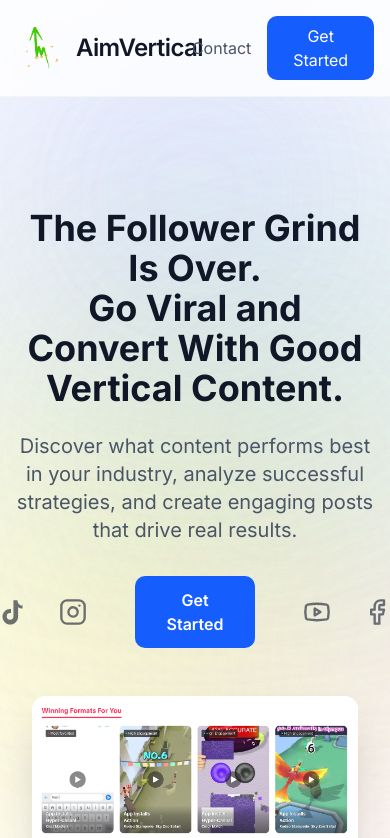
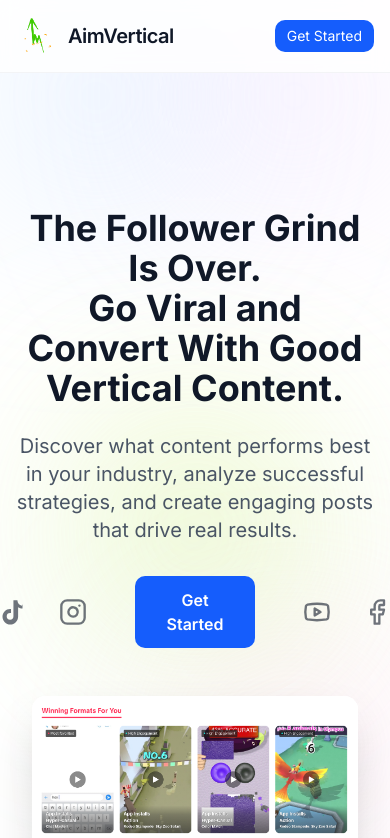
Before and after one commit to odtboun/AimVertical, a Next.js app: page / in a window 390 px wide. Shown: the top 838 px of the page. Built offline with nearby package versions, Linux system fonts and the light colour scheme.

Commit message:
fix: improve mobile responsiveness

```diff
--- a/src/components/layout/MainLayout.tsx
+++ b/src/components/layout/MainLayout.tsx
@@ -30,25 +30,25 @@ export default function MainLayout({ children }: MainLayoutProps) {
     <div className={cn("min-h-screen relative", plusJakartaSans.variable)}>
       {/* Continuous background layer with parallax effect */}
       <div className="fixed inset-0 pointer-events-none">
-        {/* Soft gradient shapes with parallax effect */}
+        {/* Soft gradient shapes with parallax effect - smaller on mobile */}
         <div
-          className="absolute top-0 left-0 w-96 h-96 bg-blue-200 rounded-full mix-blend-multiply filter blur-[150px] opacity-70 animate-blob"
+          className="absolute top-0 left-0 w-48 md:w-96 h-48 md:h-96 bg-blue-200 rounded-full mix-blend-multiply filter blur-[100px] md:blur-[150px] opacity-50 md:opacity-70 animate-blob"
           style={{ transform: `translateY(${-scrollY * 0.5}px)` }}
         />
         <div
-          className="absolute top-0 right-0 w-96 h-96 bg-purple-200 rounded-full mix-blend-multiply filter blur-[150px] opacity-70 animate-blob animation-delay-2000"
+          className="absolute top-0 right-0 w-48 md:w-96 h-48 md:h-96 bg-purple-200 rounded-full mix-blend-multiply filter blur-[100px] md:blur-[150px] opacity-50 md:opacity-70 animate-blob animation-delay-2000"
           style={{ transform: `translateY(${-scrollY * 0.3}px)` }}
         />
         <div
-          className="absolute bottom-0 left-1/2 w-96 h-96 bg-pink-200 rounded-full mix-blend-multiply filter blur-[150px] opacity-70 animate-blob animation-delay-4000"
+          className="absolute bottom-0 left-1/2 w-48 md:w-96 h-48 md:h-96 bg-pink-200 rounded-full mix-blend-multiply filter blur-[100px] md:blur-[150px] opacity-50 md:opacity-70 animate-blob animation-delay-4000"
           style={{ transform: `translateY(${-scrollY * 0.7}px)` }}
         />
         <div
-          className="absolute top-1/2 right-1/4 w-96 h-96 bg-yellow-200 rounded-full mix-blend-multiply filter blur-[150px] opacity-70 animate-blob animation-delay-6000"
+          className="absolute top-1/2 right-1/4 w-48 md:w-96 h-48 md:h-96 bg-yellow-200 rounded-full mix-blend-multiply filter blur-[100px] md:blur-[150px] opacity-50 md:opacity-70 animate-blob animation-delay-6000"
           style={{ transform: `translateY(${-scrollY * 0.2}px)` }}
         />
         <div
-          className="absolute bottom-1/4 left-1/4 w-96 h-96 bg-green-200 rounded-full mix-blend-multiply filter blur-[150px] opacity-70 animate-blob animation-delay-8000"
+          className="absolute bottom-1/4 left-1/4 w-48 md:w-96 h-48 md:h-96 bg-green-200 rounded-full mix-blend-multiply filter blur-[100px] md:blur-[150px] opacity-50 md:opacity-70 animate-blob animation-delay-8000"
           style={{ transform: `translateY(${-scrollY * 0.4}px)` }}
         />
       </div>
@@ -60,9 +60,9 @@ export default function MainLayout({ children }: MainLayoutProps) {
               alt="AimVertical Logo"
               width={48}
               height={48}
-              className="w-12 h-12"
+              className="w-10 h-10 md:w-12 md:h-12"
             />
-            <div className="font-plus-jakarta text-2xl font-semibold text-gray-900 tracking-tight">
+            <div className="font-plus-jakarta text-xl md:text-2xl font-semibold text-gray-900 tracking-tight">
               AimVertical
             </div>
           </div>
@@ -72,8 +72,8 @@ export default function MainLayout({ children }: MainLayoutProps) {
             <a href="#pricing" className="text-gray-600 hover:text-gray-900 transition-colors">Pricing</a>
           </nav>
           <div className="flex items-center gap-4">
-            <a href="#contact" className="text-gray-600 hover:text-gray-900 transition-colors">Contact</a>
-            <button className="bg-blue-600 hover:bg-blue-700 text-white px-4 py-2 rounded-lg transition-colors">
+            <a href="#contact" className="hidden md:block text-gray-600 hover:text-gray-900 transition-colors">Contact</a>
+            <button className="bg-blue-600 hover:bg-blue-700 text-white px-3 py-1.5 md:px-4 md:py-2 rounded-lg transition-colors text-sm md:text-base">
               Get Started
             </button>
           </div>
```
